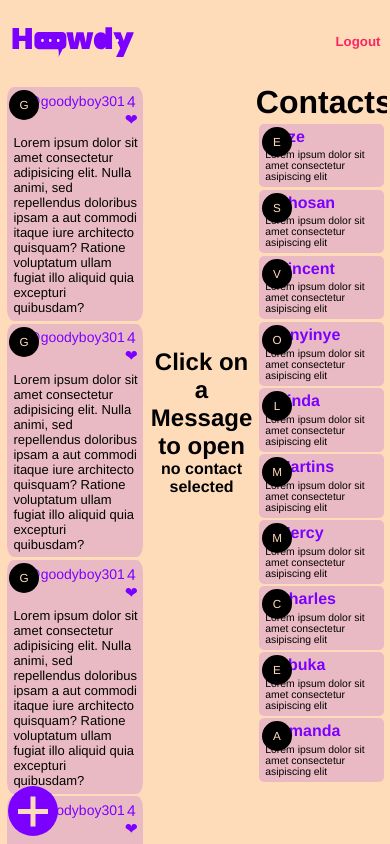
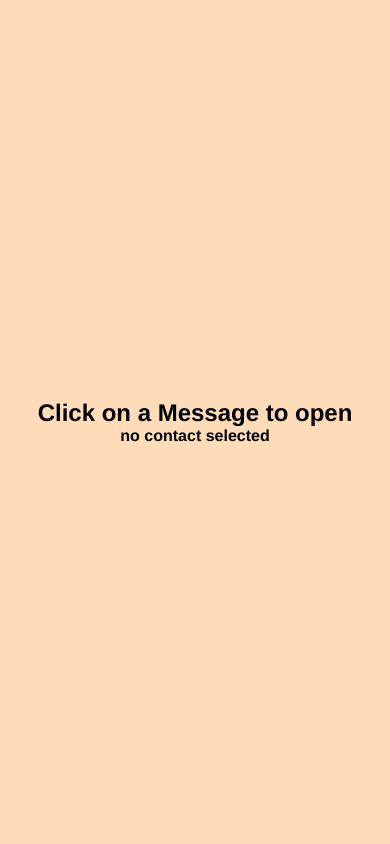
Before and after one commit to GoodyBoy301/Howdy-Frontend, a Vue app: page / in a window 390 px wide. Built offline with nearby package versions, Linux system fonts and the light colour scheme.

Commit message:
Incomporate NavBar

```diff
--- a/src/App.vue
+++ b/src/App.vue
@@ -4,15 +4,17 @@
     <router-view />
   </LayoutTwo>
   <LayoutThree />
+  <NavBar />
 </template>
 
 <script>
 import LayoutOne from "./components/LayoutOne/index.vue";
 import LayoutTwo from "./components/LayoutTwo/index.vue";
 import LayoutThree from "./components/LayoutThree/index.vue";
+import NavBar from "./components/NavBar.vue";
 export default {
   name: "App",
-  components: { LayoutOne, LayoutTwo, LayoutThree },
+  components: { LayoutOne, LayoutTwo, LayoutThree, NavBar },
   setup() {},
 };
 </script>
@@ -64,4 +66,19 @@ a {
   background: var(--primary) !important;
   transition: all 0.5s ease-in-out !important;
 }
+
+/* tablet */
+@media (max-width: 900px) {
+  #app {
+    display: grid;
+    grid-template-columns: 1fr;
+  }
+  #app > .layout {
+    display: none;
+    height: calc(100vh - 50px);
+  }
+  #app > .layout:nth-of-type(2) {
+    display: block;
+  }
+}
 </style>
--- a/src/components/NavBar.vue
+++ b/src/components/NavBar.vue
@@ -8,10 +8,17 @@ export default {};
 
 <style scoped>
 div {
-  background: black;
-  height: 50px;
-  width: 100%;
-  position: fixed;
-  bottom: 0;
+  display: none;
+}
+/* tablet */
+@media (max-width: 900px) {
+  div {
+    background: var(--secondary);
+    height: 50px;
+    width: 100%;
+    position: fixed;
+    bottom: 0;
+    display: block;
+  }
 }
 </style>
```
